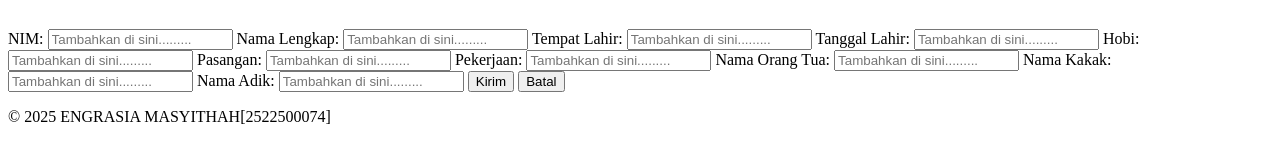
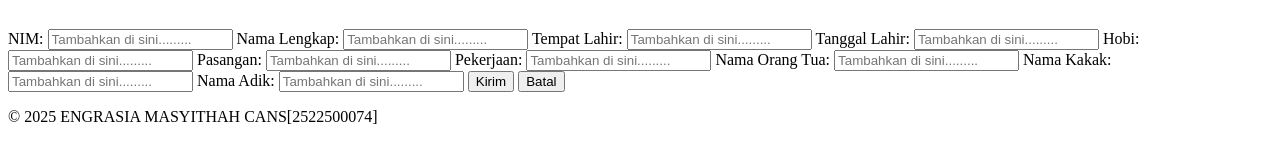
Before and after one commit to 2522500074-cmyk/2522500074-pwd-si1-2526o, a PHP site: page /pertemuan-08/index.php in a window 1280 px wide. Shown: the part 911-1053 px from the top of the page. Run offline with PHP 8.4, Linux system fonts and the light colour scheme.

Commit message:
memperbarui footer nama saya

```diff
--- a/pertemuan-08/index.php
+++ b/pertemuan-08/index.php
@@ -161,7 +161,7 @@ $sesnamaadik = $_SESSION["txtnamaadik"] ?? "";
   </main>
 
   <footer>
-    <p>&copy; 2025 ENGRASIA MASYITHAH[2522500074]</p>
+    <p>&copy; 2025 ENGRASIA MASYITHAH CANS[2522500074]</p>
   </footer>
 
   <script src="script.js"></script>
```
Also changed, not shown: pertemuan-08/README.md.
